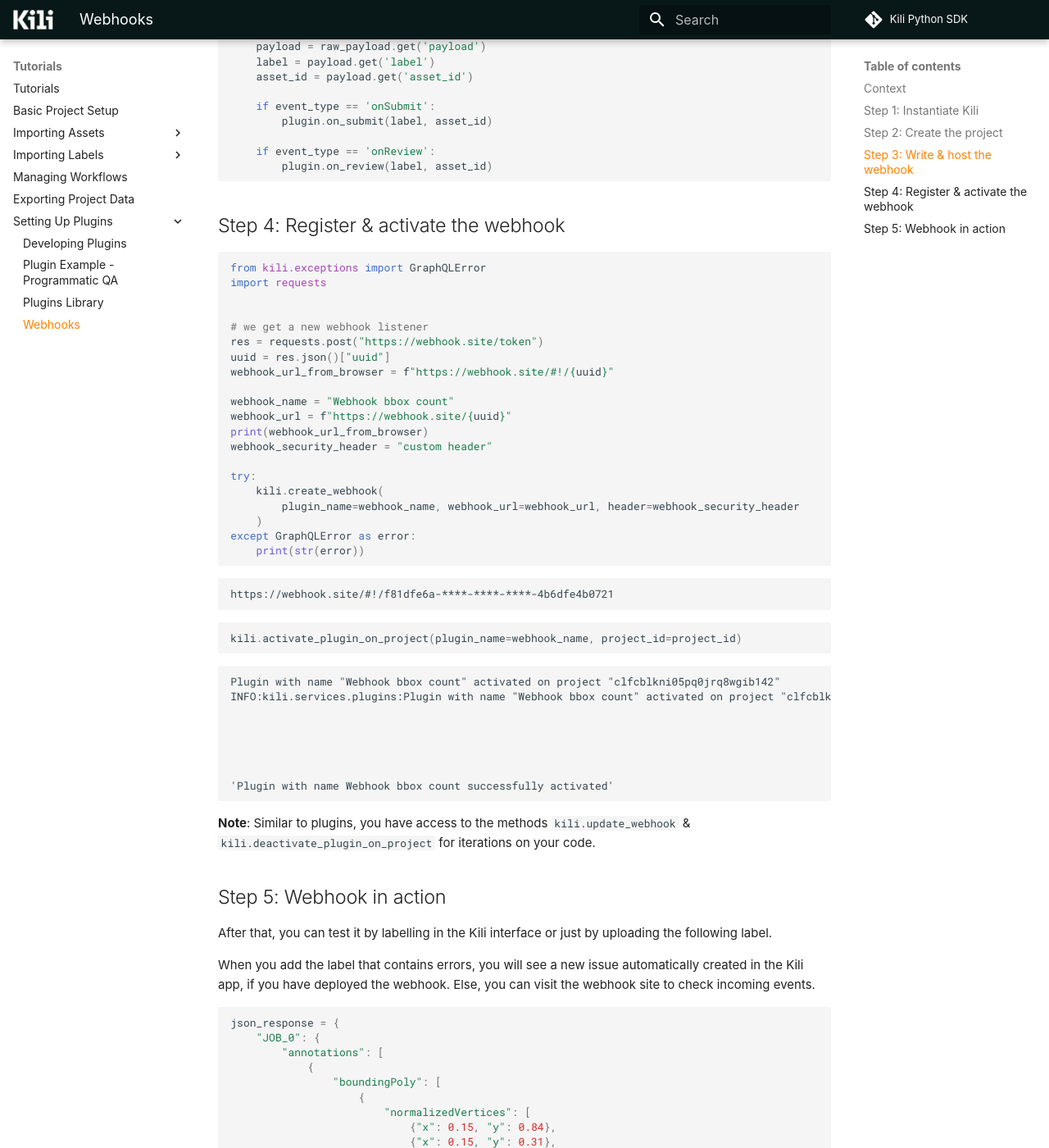
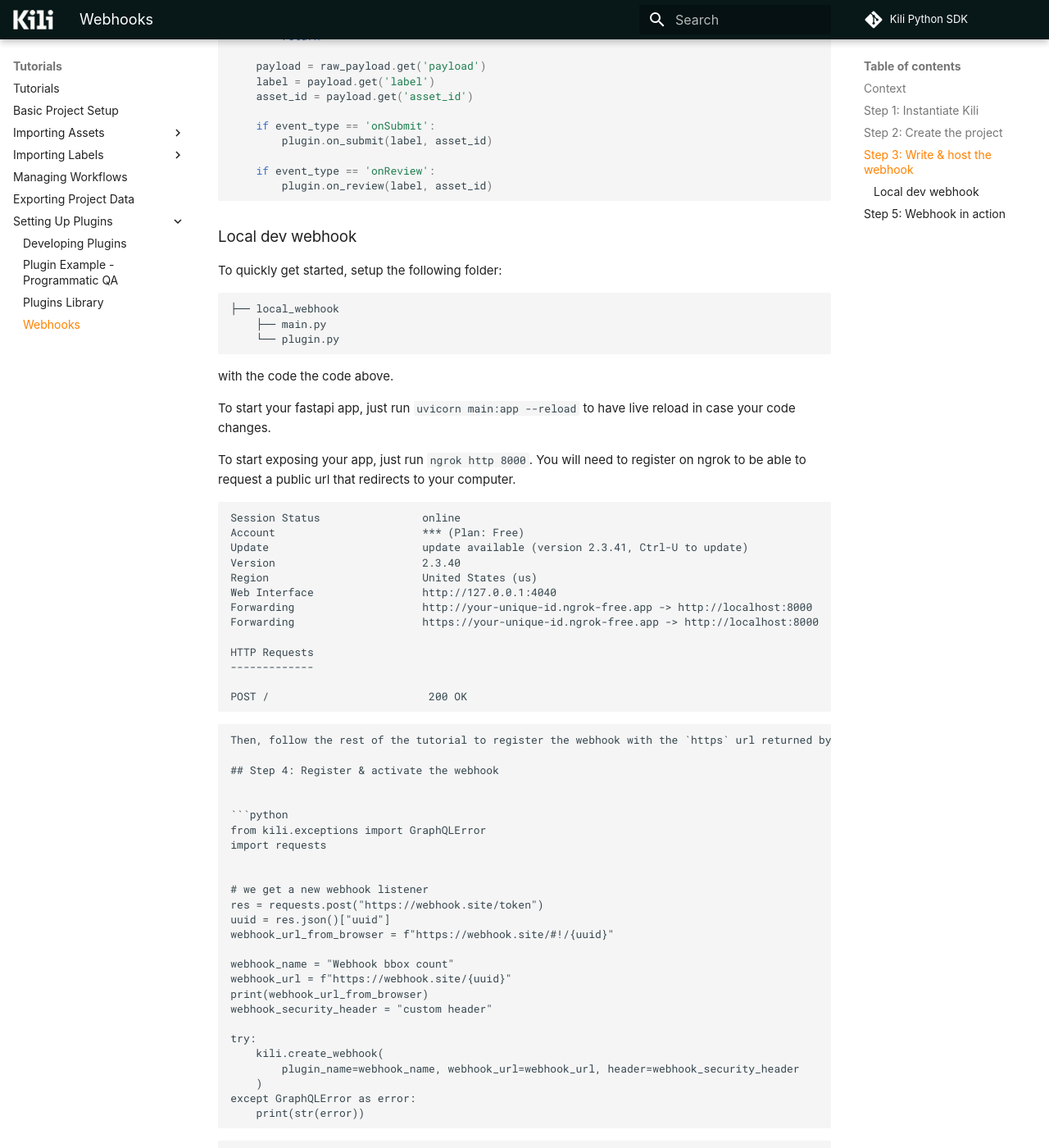
Before and after one commit to kili-technology/kili-python-sdk, an MkDocs documentation site: the page built from docs/sdk/tutorials/webhooks_example.md, in a window 1280 px wide and 1400 px high, scrolled down 5121 px. Shown: the whole window at 82% size. Built offline with MkDocs 1.6.1 and Material for MkDocs 9.7.7, drawn with Linux system fonts in a browser that asks for light colours; nearby versions of some CDN libraries; some web fonts are replaced; library files that are not in the unit come from our copies; comment, search, counter and statistics services are not loaded; the version menu is left out; some of the changed text lies outside the part shown.

Commit message:
feat: add ngrok demo to webhook tutorial

````diff
--- a/docs/sdk/tutorials/webhooks_example.md
+++ b/docs/sdk/tutorials/webhooks_example.md
@@ -226,8 +226,8 @@
 
 ```
 
-You will need to deploy this on your premise for this to work. Easy solutions are [FastAPI](https://fastapi.tiangolo.com/), with a few lines of codes.
-For this demo, we will use [https://webhook.site](https://webhook.site) that will allow us to explore the payload of the calls.
+You will need to deploy this on your premise for this to work. Easy solutions are [FastAPI](https://fastapi.tiangolo.com/), with a few lines of codes, and to quickly test your code, we recommend [ngrok](https://github.com/inconshreveable/ngrok) that allows to quckly expose your local server.
+For this demo, we will also display the use of [https://webhook.site](https://webhook.site) that will enable us to explore the payload of the calls.
 
 ```python
 """
@@ -275,6 +275,40 @@
     if event_type == 'onReview':
         plugin.on_review(label, asset_id)
 ```
+
+### Local dev webhook
+
+To quickly get started, setup the following folder:
+
+```bash
+├── local_webhook
+    ├── main.py
+    └── plugin.py
+```
+with the code the code above.
+
+To start your fastapi app, just run `uvicorn main:app --reload` to have live reload in case your code changes.
+
+To start exposing your app, just run `ngrok http 8000`. You will need to register on ngrok to be able to request a public url that redirects to your computer.
+
+```
+Session Status                online
+Account                       *** (Plan: Free)
+Update                        update available (version 2.3.41, Ctrl-U to update)
+Version                       2.3.40
+Region                        United States (us)
+Web Interface                 http://127.0.0.1:4040
+Forwarding                    http://your-unique-id.ngrok-free.app -> http://localhost:8000
+Forwarding                    https://your-unique-id.ngrok-free.app -> http://localhost:8000
+
+HTTP Requests
+-------------
+
+POST /                         200 OK
+```
+```
+
+Then, follow the rest of the tutorial to register the webhook with the `https` url returned by `ngrok`
 
 ## Step 4: Register & activate the webhook
 
````
Also changed, not shown: 1 other file.
